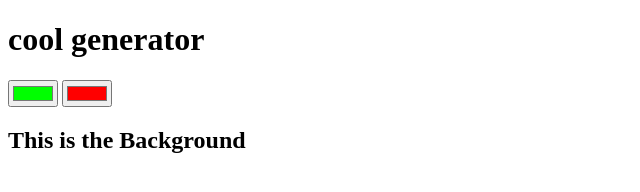
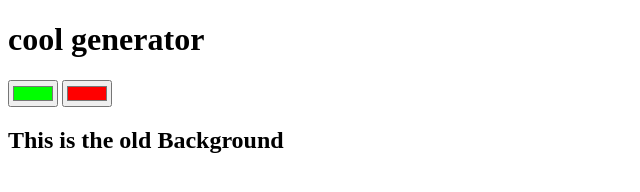
Before and after one commit to Mifeta/Background_Generator, a plain HTML site: page index.html in a window 1280 px wide. Shown: the full height of the page, 0-640 px from the left. Drawn offline with Linux system fonts and the light colour scheme.

Commit message:
Changing the text

```diff
--- a/index.html
+++ b/index.html
@@ -8,6 +8,6 @@
 	<h1>cool generator</h1>
 	<input class="color1" type="color" name="color1" value="#00ff00">
  	<input class="color2" type="color" name="color2" value="#ff0000">
- 	<h2>This is the Background</h2>
+ 	<h2>This is the old Background</h2>
 </body>
 </html>
```
